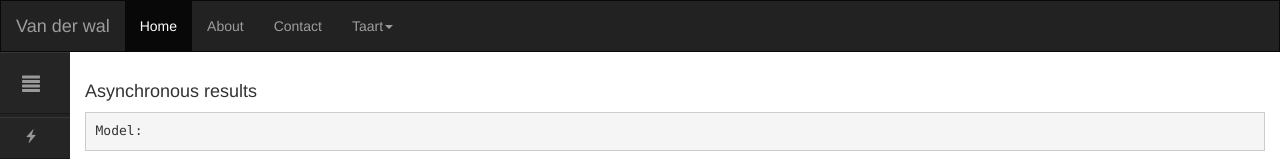
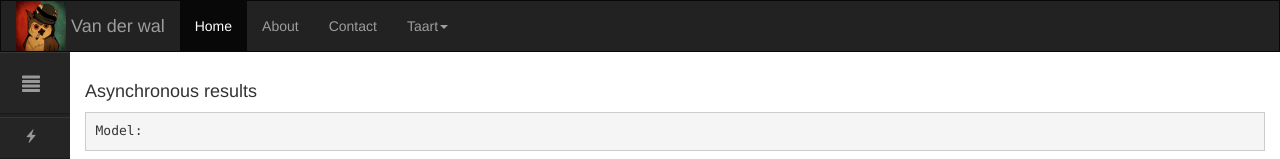
Before and after one commit to Alexvanderwal/bootstrapKunstjes, a website: page HTML5Application/public_html/index.html in a window 1280 px wide. Shown: the top 159 px of the page. Drawn offline with nearby package versions, Linux system fonts and the light colour scheme; some packages are replaced by stand-ins of ours; a script that the page names is missing.

Commit message:
levens belangerijke functie toegevoegd. HET HEEFT EEN PLAATJE!!!!!!!!!!!!!!!!!!!!!!!!!!!!!!!!!!!!!!!!!!!!!!!!!!!!!!!!!!!!!!!!!!

```diff
--- a/HTML5Application/public_html/assets/css/default.css
+++ b/HTML5Application/public_html/assets/css/default.css
@@ -12,6 +12,14 @@
     margin-left:0px;
     margin-right:0px;
 }
+#header_icon{
+    height:50px;
+    width:50px;
+    margin-right:5px;
+    margin-left:0px;
+}
+
+
 
 #wrapper {
     padding-left: 70px;
--- a/HTML5Application/public_html/index.html
+++ b/HTML5Application/public_html/index.html
@@ -32,8 +32,10 @@
                         <span class="icon-bar"></span>
                         <span class="icon-bar"></span>
                     </button>
-                    <!-- Logo -->
-                    <a href="#" class="navbar-brand">Van der wal</a>
+                    <!-- Logo met een leuk plaatje, wie houd er nou niet van plaatjes. Ik wel! -->
+                     <a href="#" class="pull-left"><img id="header_icon" src="tumblr_static_profilesmall.jpg" ></a>
+                    <a href="#" class="navbar-brand"><span class="icon-bar"></span>  Van der wal</a>
+
                 </div>
 
                 <!-- Menu Items -->
```
Also changed, not shown: HTML5Application/public_html/tumblr_static_profilesmall.jpg (added).
